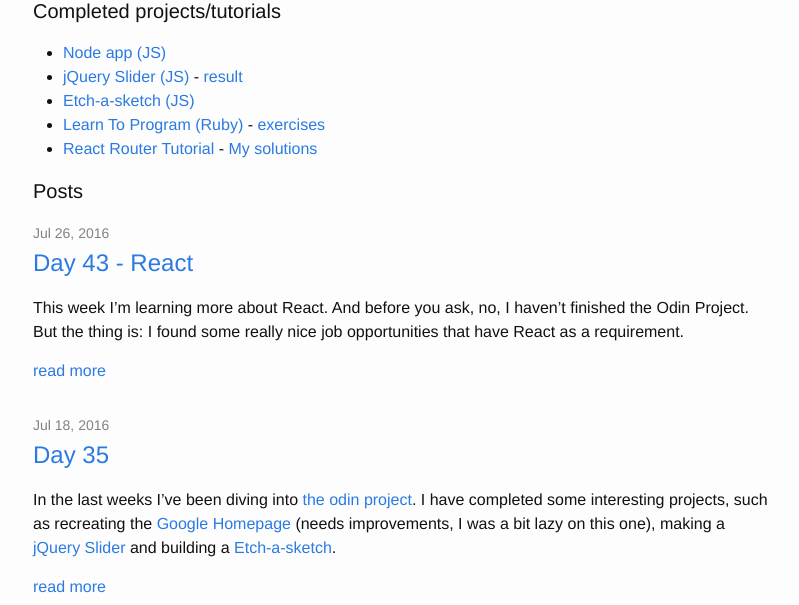
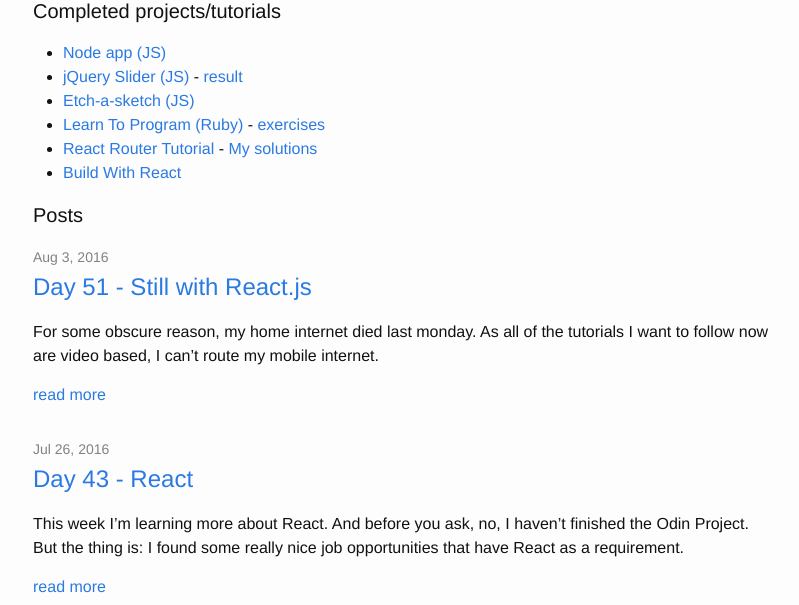
Before and after one commit to gionaufal/blog, a Jekyll site: the page built from index.html, in a window 1280 px wide and 900 px high, cut to the strip 295-900 px from the top of the window. Shown: the whole strip, without its empty margins (237-1036 px from the left). Built offline with Jekyll 4.4.1, drawn with Linux system fonts in a browser that asks for light colours.

Commit message:
update index.html and add day 51 post

```diff
--- /dev/null
+++ b/_posts/2016-07-26-day-51.markdown
@@ -0,0 +1,12 @@
+---
+layout: post
+title:  "Day 51 - Still with React.js"
+date:   2016-08-03 09:25:00 -0300
+categories: FreeCodeCamp #100DaysOfCode React
+excerpt_separator: <!--more-->
+---
+
+For some obscure reason, my home internet died last monday. As all of the tutorials I want to follow now are video based, I can't route my mobile internet.
+<!--more-->
+
+So I just followed a [simple React tutorial](http://buildwithreact.com/tutorial) which brings only the basic concepts from React + JSX. At least for now I will have to follow only text based tutorials and projects.
--- a/index.html
+++ b/index.html
@@ -14,6 +14,7 @@ layout: default
     <li><a href ='https://github.com/gionaufal/the_odin_project/tree/master/js-jquery'>Etch-a-sketch (JS)</a></li>
     <li><a href='https://pine.fm/LearnToProgram'>Learn To Program (Ruby)</a> - <a href='https://github.com/gionaufal/the_odin_project/tree/master/ruby_101'>exercises</a></li>
     <li><a href='https://github.com/reactjs/react-router-tutorial'>React Router Tutorial</a> - <a href='https://github.com/gionaufal/react-router-tut'>My solutions</a></li>
+    <li><a href='http://buildwithreact.com/tutorial'>Build With React</a>
   </ul>
 
   <h1 class="page-heading">Posts</h1>
```
